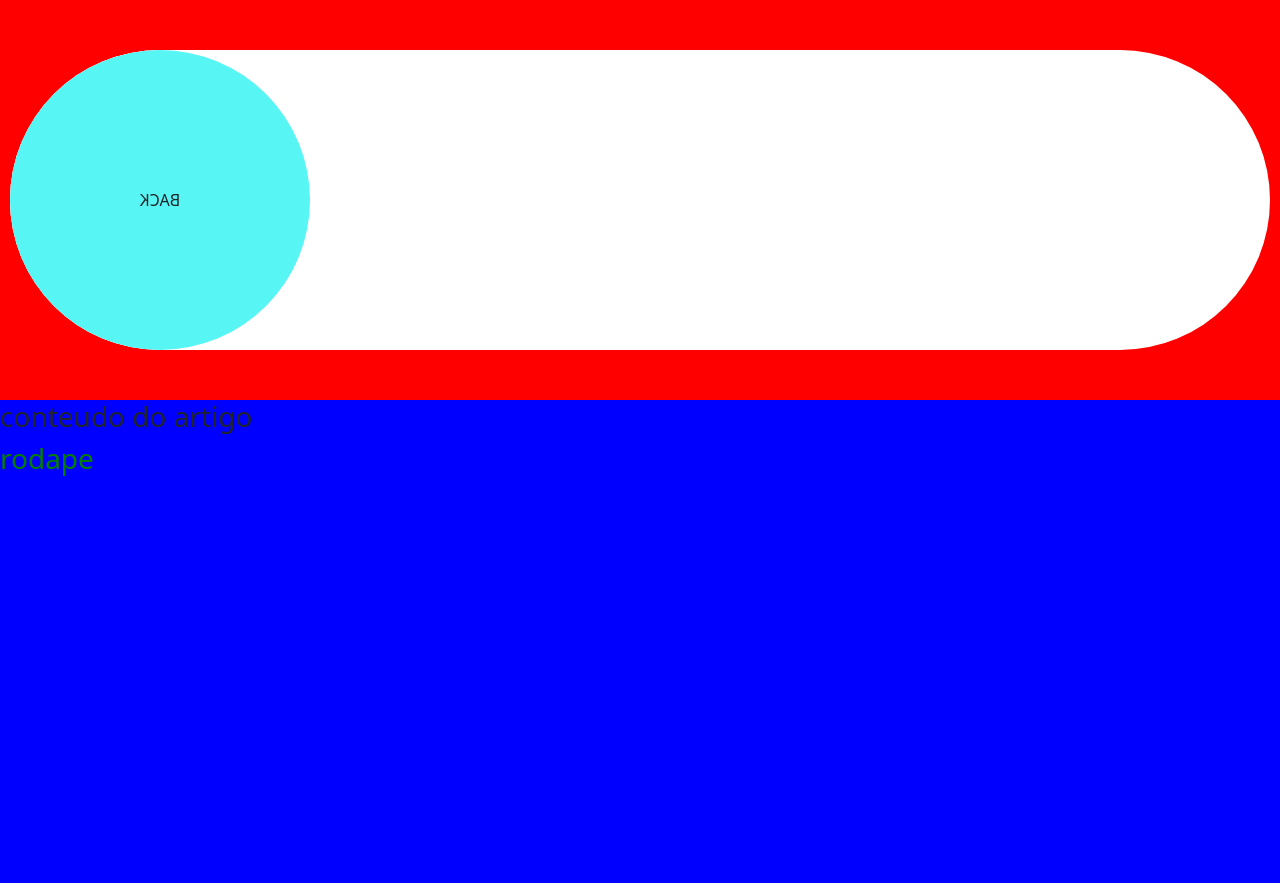
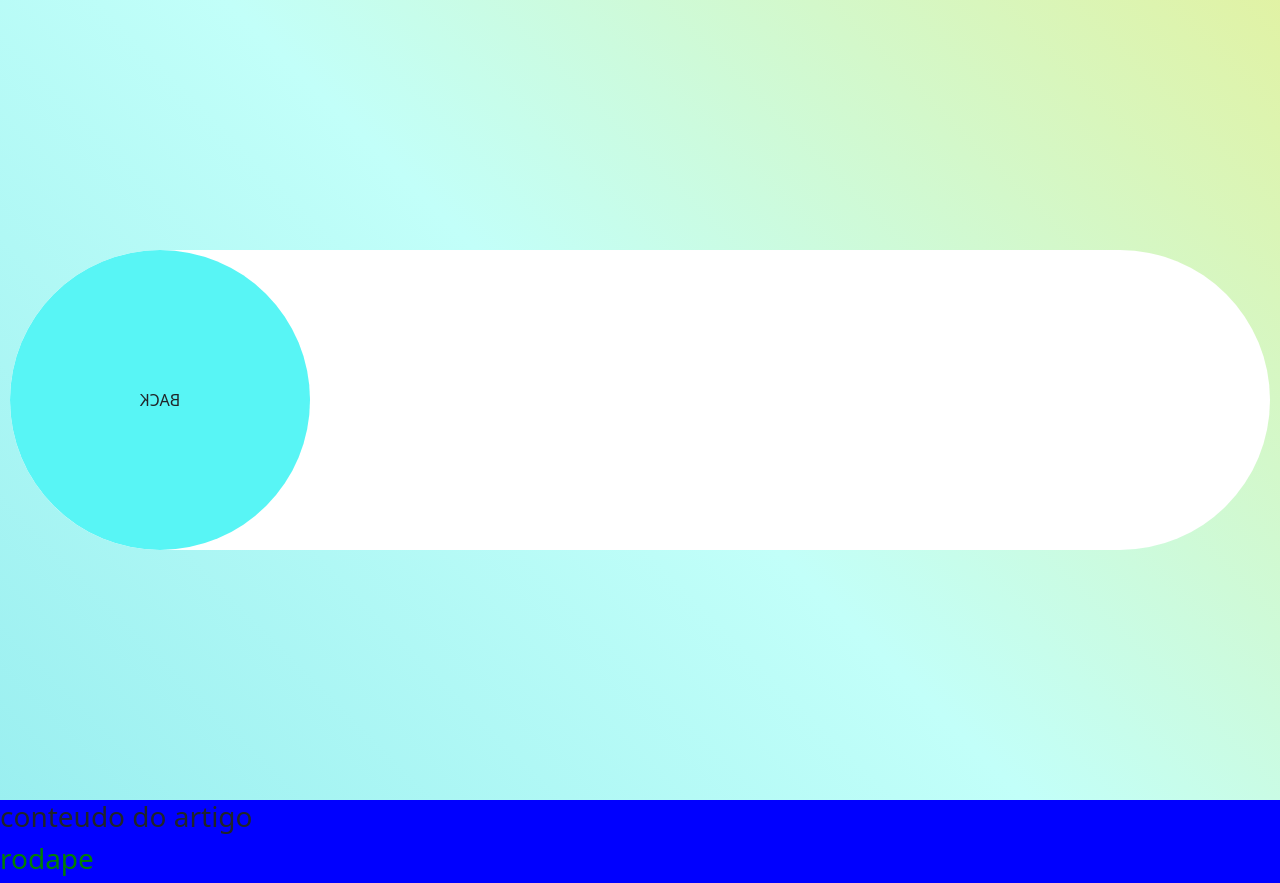
Before and after one commit to DennerLucio/DennerLucio.github.io, a React (Create React App) app: page / in a window 1280 px wide. Before the commit the page ends 800 px from the top, so only its background shows below. Built offline with nearby package versions, Linux system fonts and the light colour scheme.

Commit message:
atualizaçao cor de fundo background cabeçalho

```diff
--- a/src/Header.css
+++ b/src/Header.css
@@ -5,16 +5,31 @@
 
 
 .cabecalho{
-    width: 100%;
-    height: 400px;
-
-    background-color: red;
+    width: 100vw;
+    height: 100vh;
     display: flex;
     position: relative;
     align-items: center;
     justify-content: center;
+    background: linear-gradient(45deg, #009DAE, #71DFE7, #C2FFF9, #FFE652);
+    background-size: 300% 300%;
+    animation: colors ease 10s infinite;
 
 }
+@keyframes colors{
+    0%{
+        background-position: 0% 50%;
+    }
+    50%{
+        background-position: 100% 50%;
+    }
+    100%{
+        background-position: 0% 50%;
+    }
+}
+
+
+
 .face{
 
     width: 300px;
```
